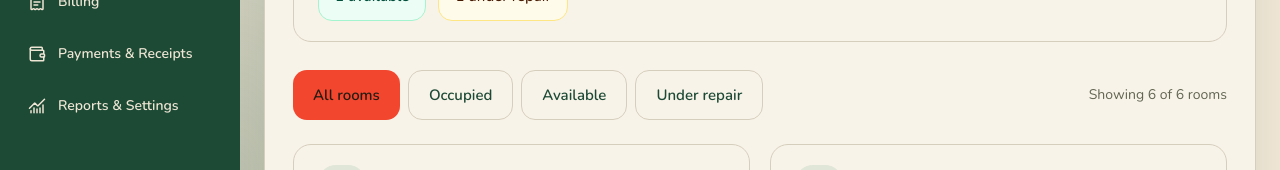
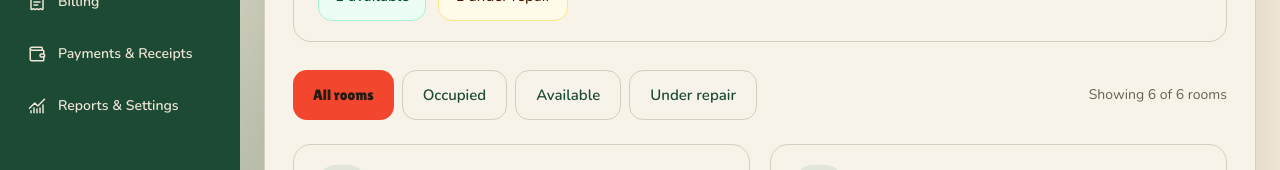
Before and after one commit to Lang-Shin/BH-Management-System, a React (Vite) app: page /rooms in a window 1280 px wide. Shown: the part 331-501 px from the top of the page. Built offline with nearby package versions, Linux system fonts and the light colour scheme.

Commit message:
feat(ui): change the title format, changed the font-family & color of tomato-container

```diff
--- a/src/components/layout/admin-shell.tsx
+++ b/src/components/layout/admin-shell.tsx
@@ -7,7 +7,7 @@ import { usePrototype } from '@/hooks/use-prototype'
 import { navigation } from '@/app/router/navigation'
 
 function Brand() {
-  return <div className="flex items-center gap-3"><div className="flex size-10 shrink-0 items-center justify-center rounded-xl bg-tomato text-tomato-foreground"><Building2 className="size-5" aria-hidden="true" /></div><div className="min-w-0"><p className="brand-name text-2xl tracking-tight">Halili BH</p><p className="brand-acronym text-[1rem] tracking-widest text-muted-foreground">BHMS</p></div></div>
+  return <div className="flex items-center gap-3"><div className="flex size-10 shrink-0 items-center justify-center rounded-xl bg-tomato"><Building2 className="size-5" aria-hidden="true" /></div><div className="min-w-0"><p className="brand-name text-2xl tracking-tight">Halili BH</p><p className="brand-acronym text-[1rem] tracking-widest text-muted-foreground">BHMS</p></div></div>
 }
 
 function SidebarContent({ onNavigate }: { onNavigate?: () => void }) {
@@ -28,7 +28,7 @@ export function AdminShell() {
   const active = navigation.find(item => item.to === location.pathname)
 
   useEffect(() => {
-    document.title = `${active?.label ?? 'Page not found'} · Halili BH`
+    document.title = `Halili BH · ${active?.label ?? 'Page not found'} `
     if (previousPath.current !== location.pathname) {
       mainRef.current?.focus()
       window.scrollTo(0, 0)
--- a/src/components/ui/button.tsx
+++ b/src/components/ui/button.tsx
@@ -8,7 +8,7 @@ const buttonVariants = cva(
   {
     variants: {
       variant: {
-        default: "bg-tomato text-tomato-foreground hover:bg-tomato/85",
+        default: "bg-tomato hover:bg-tomato/85",
         destructive:
           "bg-destructive text-white hover:bg-destructive/90 focus-visible:ring-destructive/20 dark:bg-destructive/60 dark:focus-visible:ring-destructive/40",
         outline:
--- a/src/styles/globals.css
+++ b/src/styles/globals.css
@@ -17,8 +17,17 @@
   font-display: swap;
 }
 
+@font-face {
+  font-family: "Lilita One";
+  src: url("/fonts/lilita-one-latin-400.woff2") format("woff2");
+  font-style: normal;
+  font-weight: 400;
+  font-display: swap;
+}
+
 .brand-name { font-family: "Luckiest Guy", var(--app-font-family); font-weight: 400; }
 .brand-acronym { font-family: "Tiny5 Duo", var(--app-font-family); font-weight: 400; }
+.bg-tomato { color: var(--tomato-foreground); font-family: "Lilita One", var(--app-font-family); font-weight: 400; }
 
 @theme inline {
   --font-sans: var(--app-font-family);
@@ -43,7 +52,7 @@
   --color-accent: #e0e6d8;
   --color-accent-foreground: var(--forest-green);
   --color-tomato: var(--tomato-red);
-  --color-tomato-foreground: #241c13;
+  --color-tomato-foreground: var(--tomato-foreground);
   --color-sidebar: var(--forest-green);
   --color-sidebar-foreground: var(--oat-milk);
   --color-destructive: #a52d1e;
@@ -63,6 +72,7 @@
   --oat-milk: #eee5d4;
   --forest-green: #1d4a35;
   --tomato-red: #f2462e;
+  --tomato-foreground: #241c13;
   --background: var(--oat-milk);
   --foreground: var(--forest-green);
   --card: #f8f3e9;
```
Also changed, not shown: public/fonts/Lilita-One-OFL.txt (added), public/fonts/README.md, public/fonts/lilita-one-latin-400.woff2 (added), 2 other files (tests, documents, lock files or other folders).
